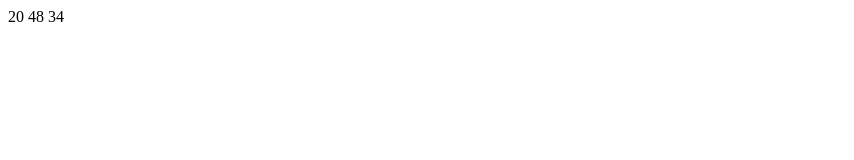
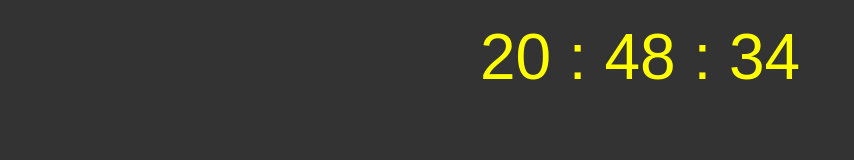
Before and after one commit to VicBond/digital_clock, a plain HTML site: page index.html in a window 1280 px wide. Shown: the whole page, without its empty margins (0-854 px from the left). Drawn offline with Linux system fonts and the light colour scheme.

Commit message:
add styles for body and clock class

```diff
--- a/app.js
+++ b/app.js
@@ -8,8 +8,8 @@ const tick = () => {
   const seconds = now.getSeconds();
   // console.log(hours, minutes, seconds);
   const html = `
-  <span>${hours}</span>
-  <span>${minutes}</span>
+  <span>${hours}</span> :
+  <span>${minutes}</span> :
   <span>${seconds}</span>
   `;
 
--- a/index.html
+++ b/index.html
@@ -5,6 +5,7 @@
     <meta http-equiv="X-UA-Compatible" content="IE=edge" />
     <meta name="viewport" content="width=device-width, initial-scale=1.0" />
     <title>Dates and times</title>
+    <link rel="stylesheet" href="styles.css" />
   </head>
   <body>
     <div class="clock"></div>
--- /dev/null
+++ b/styles.css
@@ -0,0 +1,11 @@
+body {
+  background: #333;
+}
+.clock {
+  font-size: 4em;
+  text-align: center;
+  margin: 20px auto;
+  color: yellow;
+  font-family: arial,sans-serif;
+
+}
```
